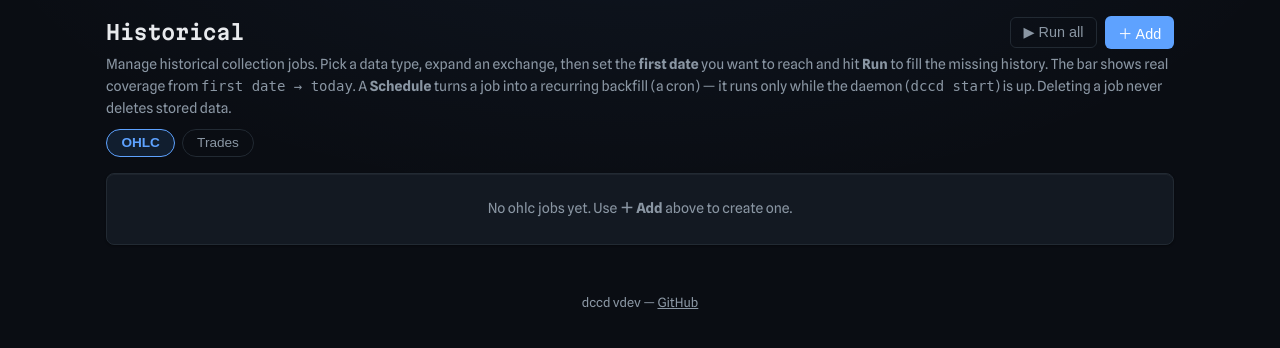
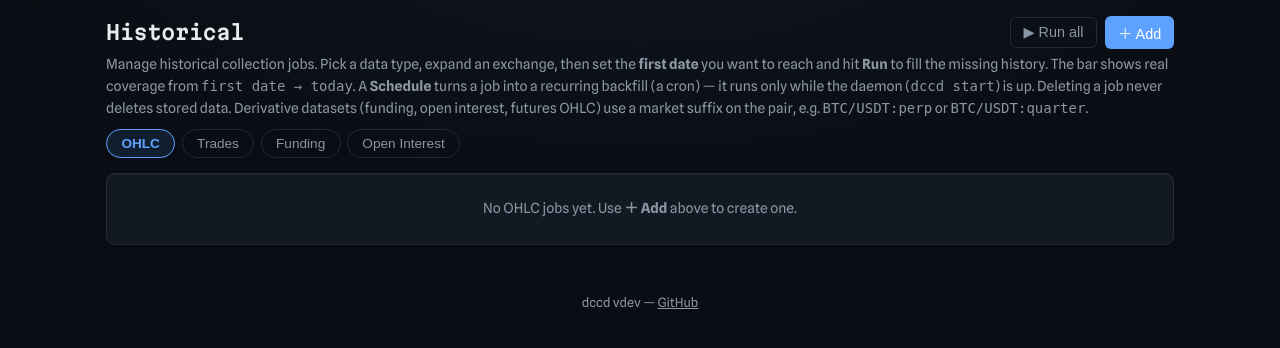
Before and after one commit to ArthurBernard/Download_Crypto_Currencies_Data, a FastAPI app: page /historical in a window 1280 px wide. Shown: the part 55-403 px from the top of the page. Run offline with FastAPI, Linux system fonts and the light colour scheme; data that the repository does not hold is empty.

Commit message:
feat: funding + open-interest in the web UI, derivatives how-to, docs refresh
- Data page: Funding and Open Interest tabs; OI gets Span + Coverage
  columns (inventory expected/missing), funding renders span-less.
- Historical page: Funding and Open Interest backfill tabs with the full
  job row (first date, Schedule, coverage bar, Run/Delete); span
  column/select gated by hasSpan(dt) (OHLC + OI, with a narrowed OI span
  list); pair fields hint the :perp suffix; job<->dataset matching maps
  BTC/USDT:perp <-> BTC-USDT_PERP slugs both ways.
- New how-to doc/source/how-to/derivatives.rst: :market symbol syntax,
  funding (full history), open interest (Bybit deep vs Binance 30-day
  forward-only), quarterly klines + basis recipe, scheduling examples.
- doc/dev/04-exchanges.md: derivative capability matrix (binance/bybit)
  and caveats; CLAUDE.md domain/adapters/UI lines updated surgically.
- test_api.py: funding job create/list/delete round-trip; OI create test
  extended with delete.

```diff
--- a/dccd/interfaces/ui/templates/historical.html
+++ b/dccd/interfaces/ui/templates/historical.html
@@ -15,6 +15,8 @@
   <code>first&nbsp;date → today</code>. A <strong>Schedule</strong> turns a job
   into a recurring backfill (a cron) — it runs only while the daemon
   (<code>dccd&nbsp;start</code>) is up. Deleting a job never deletes stored data.
+  Derivative datasets (funding, open interest, futures OHLC) use a market suffix
+  on the pair, e.g. <code>BTC/USDT:perp</code> or <code>BTC/USDT:quarter</code>.
 </p>
 
 <!-- New job for a not-yet-listed exchange -->
@@ -23,10 +25,14 @@
 <div class="tabs" id="hist-tabs">
   <button class="tab" data-tab="ohlc">OHLC</button>
   <button class="tab" data-tab="trades">Trades</button>
+  <button class="tab" data-tab="funding">Funding</button>
+  <button class="tab" data-tab="open_interest">Open Interest</button>
 </div>
 
 <div data-pane="ohlc"><span class="muted">Loading…</span></div>
 <div data-pane="trades"><span class="muted">Loading…</span></div>
+<div data-pane="funding"><span class="muted">Loading…</span></div>
+<div data-pane="open_interest"><span class="muted">Loading…</span></div>
 {% endblock %}
 
 {% block scripts %}
@@ -34,14 +40,34 @@
 const EXCHANGES = ['binance','coinbase','kraken','bybit','okx','bitfinex','bitmex'];
 const SPANS = [[60,'1m'],[300,'5m'],[900,'15m'],[1800,'30m'],[3600,'1h'],
                [14400,'4h'],[86400,'1d'],[604800,'1w']];
+// Open-interest endpoints are span-typed too, but serve a narrower span set
+// (intersection of binance/bybit) — no 1m, no 1w.
+const OI_SPANS = [[300,'5m'],[900,'15m'],[1800,'30m'],[3600,'1h'],[14400,'4h'],[86400,'1d']];
 // Schedule presets (seconds) offered in the cron dropdown.
 const SCHEDULES = [[3600,'Hourly'],[21600,'Every 6h'],[43200,'Every 12h'],[86400,'Daily']];
 const NS = 1e9;
+const HIST_DTS = ['ohlc','trades','funding','open_interest'];
+const DT_LABEL = {ohlc:'OHLC', trades:'trades', funding:'funding', open_interest:'open interest'};
 let JOBS = [], INV = [], openExchanges = {};
 
 function sid(s){ return String(s).replace(/[^a-zA-Z0-9]/g,'_'); }
 function keyOf(ex, pair, dt, span){ return `${ex}|${pair}|${dt}|${span??''}`; }
 function spanLabel(s){ const m = SPANS.find(x=>x[0]===s); return m?m[1]:(s?s+'s':'—'); }
+// Span-typed data types get a Span column/select (OHLC and open interest).
+function hasSpan(dt){ return dt==='ohlc' || dt==='open_interest'; }
+function spansFor(dt){ return dt==='open_interest' ? OI_SPANS : SPANS; }
+// Derivative pairs use a `:market` symbol suffix but a `_MARKET` slug on disk:
+// BTC/USDT:perp <-> BTC-USDT_PERP (see DatasetId.pair_slug).
+function pairSlug(sym){
+  const [pair, market] = String(sym).split(':');
+  return pair.replace(/\//g,'-') + (market ? '_'+market.toUpperCase() : '');
+}
+function slugToSym(slug){
+  const i = String(slug).indexOf('_');  // first _ only: NEXT_QUARTER keeps its own
+  const pair = i < 0 ? String(slug) : slug.slice(0, i);
+  const market = i < 0 ? '' : slug.slice(i + 1);
+  return pair.replace(/-/,'/') + (market ? ':'+market.toLowerCase() : '');
+}
 
 async function loadAll() {
   try {
@@ -49,7 +75,7 @@ async function loadAll() {
       api('GET','/api/jobs'), api('GET','/api/inventory')]);
     JOBS = (jr.jobs||[]).filter(j => j.operation === 'backfill');
     INV = ir.datasets || [];
-    for (const dt of ['ohlc','trades']) renderPane(dt);
+    for (const dt of HIST_DTS) renderPane(dt);
   } catch (e) {
     document.querySelectorAll('[data-pane]').forEach(p =>
       p.innerHTML = `<span class="err">${escapeHtml(e.message)}</span>`);
@@ -58,21 +84,21 @@ async function loadAll() {
 
 function invFor(ex, pair, dt, span) {
   return INV.find(d => d.exchange===ex && d.pair===pair && d.data_type===dt
-    && (dt!=='ohlc' || d.span===span));
+    && (!hasSpan(dt) || d.span===span));
 }
 
 function renderPane(dt) {
   const pane = document.querySelector(`[data-pane="${dt}"]`);
   // Rows = backfill jobs of this data type, plus orphan datasets (no job).
   const jobs = JOBS.filter(j => j.data_type === dt);
-  const jobKeys = new Set(jobs.map(j => keyOf(j.exchange, j.symbol.replace(/\//g,'-'), dt, j.span)));
+  const jobKeys = new Set(jobs.map(j => keyOf(j.exchange, pairSlug(j.symbol), dt, j.span)));
   const orphans = INV.filter(d => d.data_type===dt
     && !jobKeys.has(keyOf(d.exchange, d.pair, dt, d.span)));
 
   const exchanges = [...new Set([...jobs.map(j=>j.exchange), ...orphans.map(o=>o.exchange)])].sort();
   if (!exchanges.length) {
     pane.innerHTML = `<div class="card muted" style="text-align:center;padding:1.5rem">
-      No ${dt} jobs yet. Use <strong>＋ Add</strong> above to create one.</div>`;
+      No ${DT_LABEL[dt]||dt} jobs yet. Use <strong>＋ Add</strong> above to create one.</div>`;
     return;
   }
   let html = '';
@@ -89,7 +115,7 @@ function renderPane(dt) {
         <span class="ex-meta">${exJobs.length} job${exJobs.length!==1?'s':''} ${runAllBtn}</span></summary>
       <div class="ex-body">
         <table><thead><tr>
-          <th>Pair</th>${dt==='ohlc'?'<th>Span</th>':''}<th>First date</th>
+          <th>Pair</th>${hasSpan(dt)?'<th>Span</th>':''}<th>First date</th>
           <th>Schedule</th><th>Last date</th>
           <th>Coverage (first date → today)</th><th>Rows</th><th></th>
         </tr></thead><tbody>`;
@@ -113,7 +139,7 @@ function renderPane(dt) {
 }
 
 function coverageHtml(j, dt) {
-  const pair = j.symbol.replace(/\//g,'-');
+  const pair = pairSlug(j.symbol);
   const inv = invFor(j.exchange, pair, dt, j.span);
   const now = Date.now()*1e6;
   // Left edge = target first date (job.start if a date), else dataset start.
@@ -128,7 +154,7 @@ function coverageHtml(j, dt) {
     pct = Math.min(100, Math.round(covered/total*100));
     gapPct = Math.min(100, Math.round(leadGap/total*100));
     title = `${fmtNum(inv.rows||0)} rows · ${fmtNs(inv.min_ts)} → ${fmtNs(inv.max_ts)}`;
-    if (dt==='ohlc' && inv.expected_rows) {
+    if (hasSpan(dt) && inv.expected_rows) {
       title += ` · ${fmtNum(inv.missing_rows||0)} missing of ${fmtNum(inv.expected_rows)} bars`;
     }
   }
@@ -171,7 +197,7 @@ function scheduleHtml(j) {
 }
 
 function rowHtml(j, dt) {
-  const pair = j.symbol.replace(/\//g,'-');
+  const pair = pairSlug(j.symbol);
   const inv = invFor(j.exchange, pair, dt, j.span);
   const last = inv && inv.max_ts != null ? fmtNs(inv.max_ts) : '<span class="muted">empty</span>';
   const rows = inv ? fmtNum(inv.rows||0) : '0';
@@ -181,7 +207,7 @@ function rowHtml(j, dt) {
     || (inv && inv.min_ts != null ? new Date(inv.min_ts/1e6).toISOString().slice(0,10) : '');
   return `<tr id="row-${sid(j.id)}">
     <td><strong>${escapeHtml(j.symbol)}</strong></td>
-    ${dt==='ohlc'?`<td>${spanLabel(j.span)}</td>`:''}
+    ${hasSpan(dt)?`<td>${spanLabel(j.span)}</td>`:''}
     <td><input type="date" value="${dateVal}" style="font-size:.78rem;padding:.2rem .3rem"
         title="Target first date (job start)"
         onchange='updateStart(${attrJson(j.id)}, this.value)'></td>
@@ -198,10 +224,10 @@ function rowHtml(j, dt) {
 }
 
 function orphanRowHtml(o, dt) {
-  const sym = o.pair.replace(/-/, '/');
+  const sym = slugToSym(o.pair);
   return `<tr>
     <td>${escapeHtml(o.pair)}</td>
-    ${dt==='ohlc'?`<td>${spanLabel(o.span)}</td>`:''}
+    ${hasSpan(dt)?`<td>${spanLabel(o.span)}</td>`:''}
     <td class="muted" style="font-size:.8rem">${fmtNs(o.min_ts)}</td>
     <td class="muted">—</td>
     <td class="muted" style="font-size:.8rem">${fmtNs(o.max_ts)}</td>
@@ -353,11 +379,15 @@ async function doDelete(jobId) {
 }
 
 // --- add-job forms ---------------------------------------------------------
+function pairPlaceholder(dt) {
+  // Funding/open interest exist on perpetual futures only — hint the suffix.
+  return (dt==='funding' || dt==='open_interest') ? 'BTC/USDT:perp' : 'BTC/USDT';
+}
 function addFormHtml(ex, dt) {
-  const spanSel = dt==='ohlc'
-    ? `<div><label>Span</label><select id="span-${sid(ex+dt)}">${SPANS.map(s=>`<option value="${s[0]}"${s[0]===3600?' selected':''}>${s[1]}</option>`).join('')}</select></div>` : '';
+  const spanSel = hasSpan(dt)
+    ? `<div><label>Span</label><select id="span-${sid(ex+dt)}">${spansFor(dt).map(s=>`<option value="${s[0]}"${s[0]===3600?' selected':''}>${s[1]}</option>`).join('')}</select></div>` : '';
   return `<div class="inline-form" id="addf-${sid(ex+dt)}" style="display:none">
-    <div><label>Pair</label><input id="pair-${sid(ex+dt)}" placeholder="BTC/USDT" style="width:9rem"></div>
+    <div><label>Pair</label><input id="pair-${sid(ex+dt)}" placeholder="${pairPlaceholder(dt)}" style="width:9rem"></div>
     ${spanSel}
     <div><label>First date</label><input type="date" id="date-${sid(ex+dt)}"></div>
     <button style="font-size:.8rem" onclick='createJob(${attrJson(ex)}, ${attrJson(dt)})'>Create</button>
@@ -370,11 +400,11 @@ function toggleAddForm(key) {
 async function createJob(ex, dt) {
   const k = sid(ex+dt);
   const pair = (document.getElementById('pair-'+k).value||'').trim();
-  if (!pair) { toast('Pair required (e.g. BTC/USDT)','err'); return; }
+  if (!pair) { toast(`Pair required (e.g. ${pairPlaceholder(dt)})`,'err'); return; }
   const dateV = document.getElementById('date-'+k).value;
   const payload = { operation:'backfill', exchange:ex, symbol:pair, data_type:dt,
                     start: dateV || 'last', trigger_kind:'manual' };
-  if (dt==='ohlc') payload.span = parseInt(document.getElementById('span-'+k).value,10);
+  if (hasSpan(dt)) payload.span = parseInt(document.getElementById('span-'+k).value,10);
   try { await api('POST','/api/jobs/create', payload);
     toast('Job created','ok'); await loadAll();
   } catch (e) { toast(e.message,'err'); }
@@ -398,8 +428,10 @@ function toggleNewExchange() {
     <div><label>Exchange</label><select id="ne-ex">${EXCHANGES.map(e=>`<option>${e}</option>`).join('')}</select></div>
     <div><label>Data type</label><select id="ne-dt" onchange="neToggleSpan()">
       <option value="ohlc"${dt==='ohlc'?' selected':''}>OHLC</option>
-      <option value="trades"${dt==='trades'?' selected':''}>Trades</option></select></div>
-    <div id="ne-span-wrap"><label>Span</label><select id="ne-span">${SPANS.map(s=>`<option value="${s[0]}"${s[0]===3600?' selected':''}>${s[1]}</option>`).join('')}</select></div>
+      <option value="trades"${dt==='trades'?' selected':''}>Trades</option>
+      <option value="funding"${dt==='funding'?' selected':''}>Funding</option>
+      <option value="open_interest"${dt==='open_interest'?' selected':''}>Open Interest</option></select></div>
+    <div id="ne-span-wrap"><label>Span</label><select id="ne-span"></select></div>
     <div><label>Pair</label><input id="ne-pair" placeholder="BTC/USDT" style="width:9rem"></div>
     <div><label>First date</label><input type="date" id="ne-date"></div>
     <button style="font-size:.8rem" onclick="createNew()">Create</button>
@@ -410,7 +442,11 @@ function toggleNewExchange() {
 }
 function neToggleSpan() {
   const dt = document.getElementById('ne-dt').value;
-  document.getElementById('ne-span-wrap').style.display = dt==='ohlc' ? '' : 'none';
+  document.getElementById('ne-span-wrap').style.display = hasSpan(dt) ? '' : 'none';
+  // Span choices and pair hint depend on the data type.
+  document.getElementById('ne-span').innerHTML = spansFor(dt)
+    .map(s=>`<option value="${s[0]}"${s[0]===3600?' selected':''}>${s[1]}</option>`).join('');
+  document.getElementById('ne-pair').placeholder = pairPlaceholder(dt);
 }
 async function createNew() {
   const ex = document.getElementById('ne-ex').value;
@@ -420,7 +456,7 @@ async function createNew() {
   const payload = { operation:'backfill', exchange:ex, symbol:pair, data_type:dt,
                     start: document.getElementById('ne-date').value || 'last',
                     trigger_kind:'manual' };
-  if (dt==='ohlc') payload.span = parseInt(document.getElementById('ne-span').value,10);
+  if (hasSpan(dt)) payload.span = parseInt(document.getElementById('ne-span').value,10);
   try { await api('POST','/api/jobs/create', payload);
     toast('Job created','ok'); toggleNewExchange();
     if (location.hash.slice(1)!==dt) { location.hash = dt; }
```
Also changed, not shown: CLAUDE.md (+7 -7 lines), dccd/interfaces/ui/templates/data.html (+18 -7 lines), dccd/tests/v3/test_api.py (+26 -0 lines), doc/dev/04-exchanges.md (+21 -1 lines), 2 other files.
